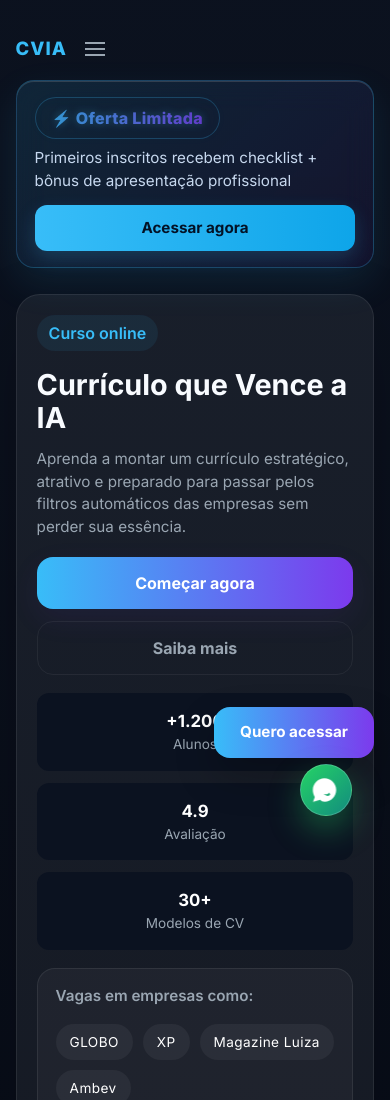
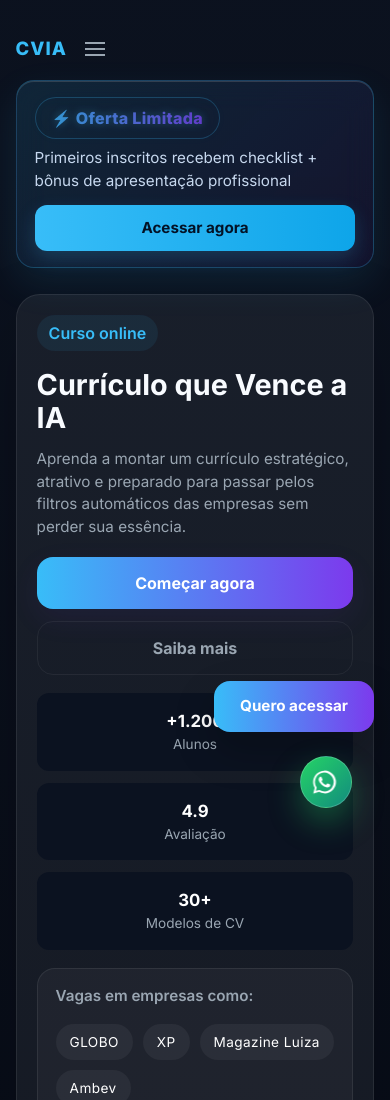
Before and after one commit to GustavoSales2001/Cursos_Love, a website: page index.html in a window 390 px wide. Shown: the top 1100 px of the page. Drawn offline with Linux system fonts and the light colour scheme.

Commit message:
Alteçãoes no frontend

```diff
--- a/index.html
+++ b/index.html
@@ -344,10 +344,11 @@
 
   <div class="fixed-access-panel">
   <a href="login.html" class="btn-primary fixed-access-btn">Quero acessar</a>
+
   <a href="https://wa.me/5511925876342?text=Gostaria%20de%20mais%20informa%C3%A7%C3%B5es%20referente%20ao%20curso%2C%20consegue%20me%20ajudar%3F" class="whatsapp-float fixed-whatsapp-btn" target="_blank" rel="noopener noreferrer" aria-label="Falar no WhatsApp">
     <span class="whatsapp-icon" aria-hidden="true">
-        <svg width="32" height="32" viewBox="0 0 24 24" xmlns="http://www.w3.org/2000/svg" aria-hidden="true" focusable="false">
-          <path fill="#ffffff" d="M12.04 2C6.48 2 2 6.48 2 12.04c0 2.12.56 4.15 1.62 5.95L2 22l6.25-1.63C8.82 21.44 10.41 22 12.04 22 17.6 22 22.04 17.52 22.04 12.04 22.04 6.48 17.6 2 12.04 2zM16.9 15.9c-.24.52-1.07 1.03-1.47 1.11-.39.07-.87.1-1.67-.17-.8-.27-2.06-.76-3.18-1.85-1.12-1.09-1.61-2.36-1.89-3.16-.29-.8-.18-1.13.06-1.45.23-.31.53-.8.8-1.06.25-.25.34-.39.51-.64.17-.25.08-.49-.04-.6-.13-.12-.86-2.03-1.18-2.78-.32-.75-.64-.65-.88-.66-.24-.01-.52-.01-.79-.01-.27 0-.63.1-.96.48-.33.37-1.25 1.22-1.25 2.98 0 1.75.9 3.44 2.04 4.67 1.14 1.22 2.46 2.03 3.68 2.48 1.22.45 2.33.51 3.21.39.88-.12 1.54-.53 1.86-1.06.32-.53.32-1 .22-1.14-.1-.13-.37-.21-.69-.37z"/>
+      <svg viewBox="0 0 32 32" xmlns="http://www.w3.org/2000/svg" aria-hidden="true" focusable="false">
+        <path fill="#ffffff" d="M16.01 3C8.83 3 3 8.83 3 16.01c0 2.3.6 4.55 1.75 6.53L3 29l6.62-1.74A13 13 0 1 0 16.01 3Zm0 23.78c-2.02 0-4-.53-5.74-1.53l-.41-.24-3.93 1.03 1.05-3.83-.27-.43a10.73 10.73 0 1 1 9.3 5Zm5.9-8.04c-.32-.16-1.9-.94-2.2-1.04-.3-.11-.52-.16-.74.16-.21.32-.84 1.04-1.03 1.25-.19.22-.38.24-.7.08-.32-.16-1.37-.5-2.6-1.6-.96-.85-1.61-1.9-1.8-2.23-.19-.32-.02-.5.14-.66.14-.14.32-.38.48-.56.16-.19.21-.32.32-.54.11-.21.05-.4-.03-.56-.08-.16-.74-1.78-1.01-2.44-.27-.64-.54-.55-.74-.56h-.63c-.22 0-.56.08-.86.4-.3.32-1.13 1.1-1.13 2.68s1.16 3.11 1.32 3.33c.16.21 2.28 3.48 5.53 4.88.77.33 1.38.53 1.85.68.78.25 1.49.21 2.05.13.62-.09 1.9-.78 2.17-1.53.27-.75.27-1.39.19-1.53-.08-.13-.29-.21-.61-.37Z"/>
       </svg>
     </span>
   </a>
--- a/style.css
+++ b/style.css
@@ -158,20 +158,43 @@ a{color:inherit;text-decoration:none}
 .toast{position:fixed;top:22px;right:22px;background:#041029;color:#e6f5ff;padding:12px 16px;border-radius:12px;border:1px solid rgba(255,255,255,0.04);box-shadow:0 10px 30px rgba(2,6,23,0.6);opacity:0;transform:translateY(-8px);pointer-events:none;transition:.28s;z-index:9999}
 .toast.show{opacity:1;transform:translateY(0);pointer-events:auto}
 
-.fixed-access-panel{position:fixed;right:24px;bottom:14px;display:flex;flex-direction:column;align-items:flex-end;gap:28px;z-index:9999}
+.fixed-access-panel{
+  position:fixed;
+  right:24px;
+  bottom:24px;
+  display:flex;
+  flex-direction:column;
+  align-items:flex-end;
+  gap:46px;
+  z-index:9999;
+}
 .fixed-access-btn{display:inline-flex;align-items:center;justify-content:center;padding:14px 22px;border-radius:999px;background:linear-gradient(90deg,var(--accent),var(--accent-2));color:#fff;text-decoration:none;box-shadow:0 18px 40px rgba(0,0,0,0.24);font-weight:700;transition:transform .25s,box-shadow .25s;min-width:180px;font-size:1rem}
 .fixed-access-btn:hover{transform:translateY(-4px);box-shadow:0 24px 50px rgba(0,0,0,0.28)}
 .fixed-access-panel .whatsapp-float{position:relative;width:58px;height:58px;border-radius:50%;background:linear-gradient(135deg,#25D366,#128C7E);display:flex;align-items:center;justify-content:center;box-shadow:0 14px 32px rgba(37,211,102,.35);border:1px solid rgba(255,255,255,.18);transition:all .25s ease;overflow:hidden;animation:whatsapp-bounce 4s ease-in-out infinite}
 .fixed-access-panel .whatsapp-float:hover{transform:translateY(-4px) scale(1.04);box-shadow:0 18px 42px rgba(37,211,102,.48);animation-play-state:paused}
 .fixed-access-panel .whatsapp-icon{width:30px;height:30px;display:flex;align-items:center;justify-content:center}
-.fixed-access-panel .whatsapp-icon svg{width:30px;height:30px;filter:none}
+.fixed-access-panel .whatsapp-icon svg{
+  width:34px;
+  height:34px;
+  display:block;
+  filter:none;
+}
 
 @media (max-width:700px){
-  .fixed-access-panel{right:16px;bottom:10px;gap:24px}
+  .fixed-access-panel{
+  right:16px;
+  bottom:18px;
+  gap:42px;
+}
   .fixed-access-btn{min-width:160px;padding:12px 18px;font-size:.95rem}
   .fixed-access-panel .whatsapp-float{width:52px;height:52px}
   .fixed-access-panel .whatsapp-icon{width:28px;height:28px}
-  .fixed-access-panel .whatsapp-icon svg{width:28px;height:28px}
+  .fixed-access-panel .whatsapp-icon svg{
+  width:34px;
+  height:34px;
+  display:block;
+  filter:none;
+}
 }
 
 @media (max-width:700px){
```
Lines whose indentation alone changed are shown as unchanged.
